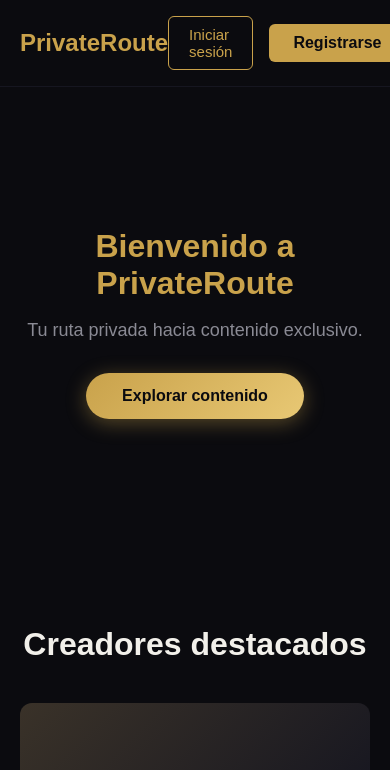
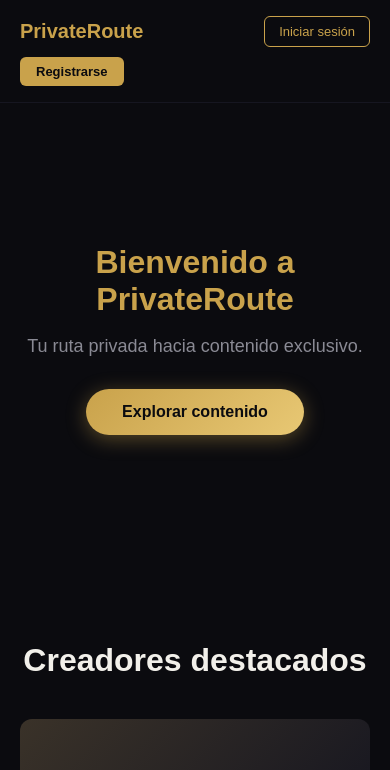
Before and after one commit to ivansovvivas1997-sudo/privateroute-landing, a website: page index.html in a window 390 px wide. Shown: the top 770 px of the page. Drawn offline with Linux system fonts and the light colour scheme.

Commit message:
Ajusto nav para pantallas moviles

```diff
--- a/style.css
+++ b/style.css
@@ -502,6 +502,23 @@ nav {
 
     nav {
         padding: 16px 20px;
+        flex-wrap: wrap;
+        gap: 10px;
+    }
+
+    .logo {
+        font-size: 20px;
+    }
+
+    .btn-login {
+        font-size: 13px;
+        padding: 7px 14px;
+        margin-right: 0;
+    }
+
+    .btn-registro {
+        font-size: 13px;
+        padding: 7px 16px;
     }
 
     .creadores, .como-funciona, .precios {
```
